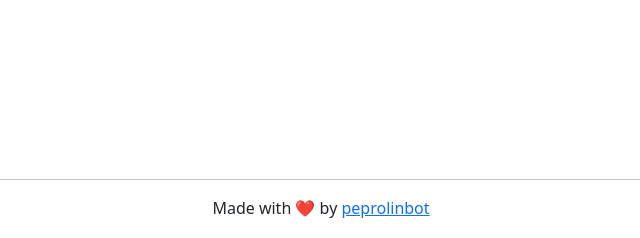
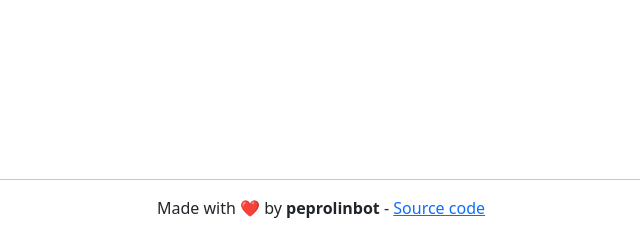
Before and after one commit to peprolinbot/bus.gal-web, a Django app: page / in a window 1280 px wide. Shown: the part 562-800 px from the top of the page, without its empty margins (319-959 px from the left). Run offline with Django 4.2, Linux system fonts and the light colour scheme; some libraries are stand-ins or nearby versions.

Commit message:
Footer change

```diff
--- a/buses/templates/buses/base.html
+++ b/buses/templates/buses/base.html
@@ -53,7 +53,7 @@
 
     <footer class="footer text-center">
         <hr class="mx-5">
-        <p>Made with ❤️ by <a href="https://codeberg.org/peprolinbot/bus.gal-web" target="_blank">peprolinbot</a></p>
+        <p>Made with ❤️ by <b>peprolinbot</b> - <a href="https://codeberg.org/peprolinbot/bus.gal-web" target="_blank">Source code</a></p>
     </footer>
 
     <!-- JavaScript stuff
```
